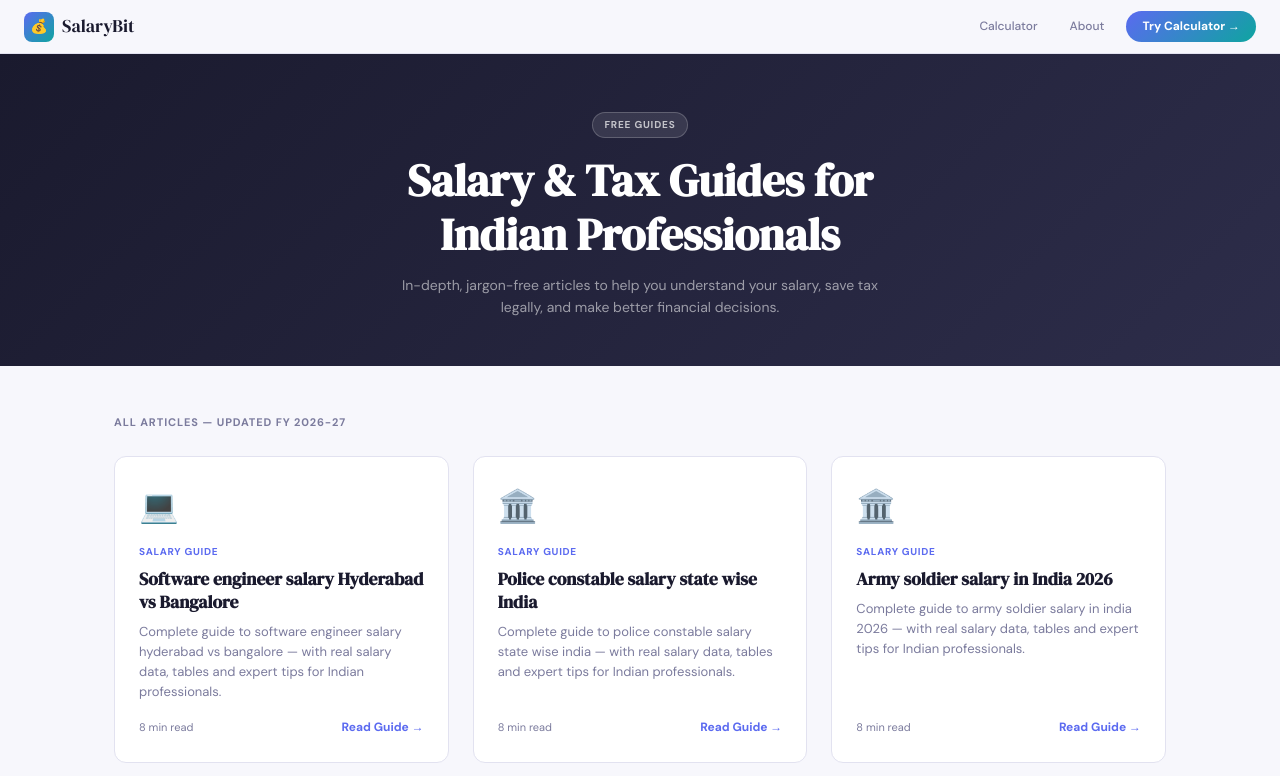
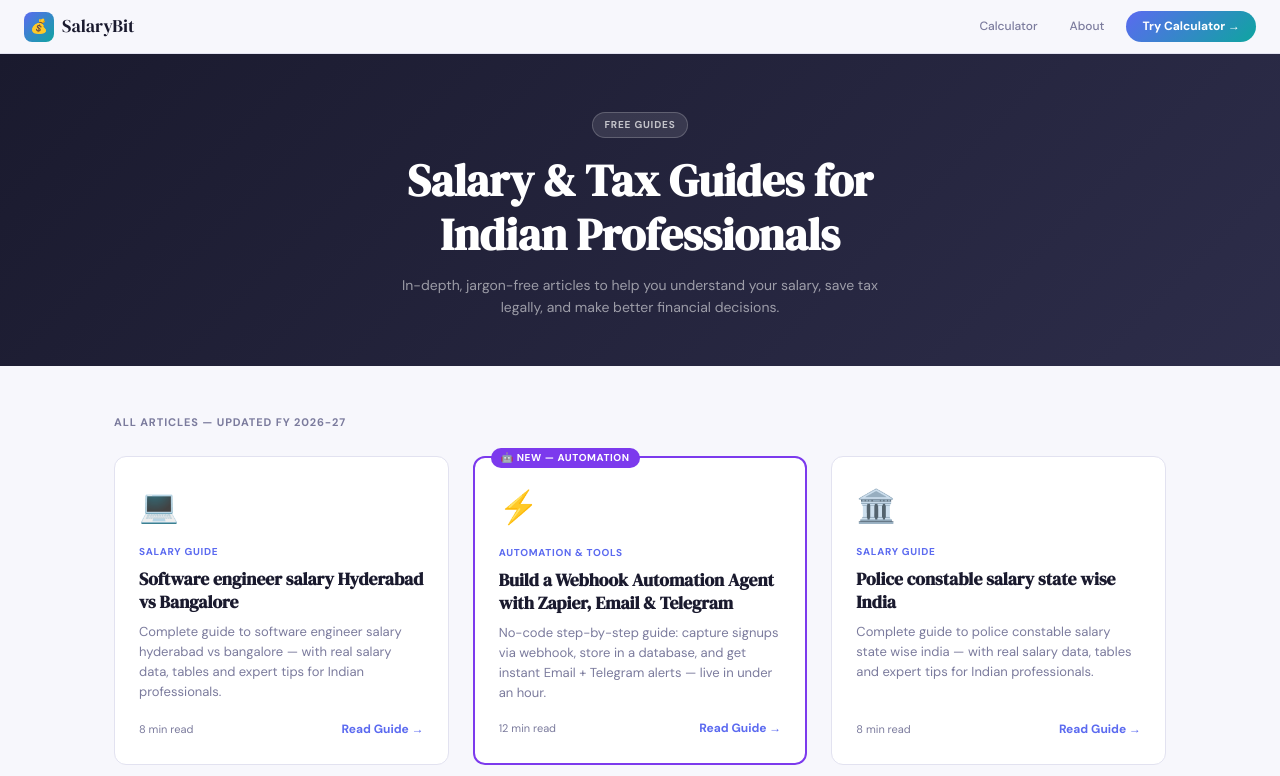
Before and after one commit to trendz113/salarybit, a plain HTML site: page blog/index.html in a window 1280 px wide. Shown: the top 776 px of the page. Drawn offline with Linux system fonts and the light colour scheme.

Commit message:
Update index.html

```diff
--- a/blog/index.html
+++ b/blog/index.html
@@ -87,6 +87,15 @@
       <p>Complete guide to software engineer salary hyderabad vs bangalore — with real salary data, tables and expert tips for Indian professionals.</p>
       <div class="meta"><span>8 min read</span><span class="read-link">Read Guide →</span></div>
     </a>
+
+    <a class="article-card" href="/blog/webhook-automation-agent-guide.html" style="border:2px solid #7c3aed;position:relative">
+  <div style="position:absolute;top:-10px;left:16px;background:#7c3aed;color:#fff;font-size:10px;font-weight:700;padding:2px 10px;border-radius:10px;letter-spacing:.06em">🤖 NEW — AUTOMATION</div>
+  <div class="emoji">⚡</div>
+  <div class="category">Automation & Tools</div>
+  <h2>Build a Webhook Automation Agent with Zapier, Email & Telegram</h2>
+  <p>No-code step-by-step guide: capture signups via webhook, store in a database, and get instant Email + Telegram alerts — live in under an hour.</p>
+  <div class="meta"><span>12 min read</span><span class="read-link">Read Guide →</span></div>
+</a>
 
     <a class="article-card" href="/blog/police-constable-salary-state-wise-india.html">
       <div class="emoji">🏛️</div>
```
